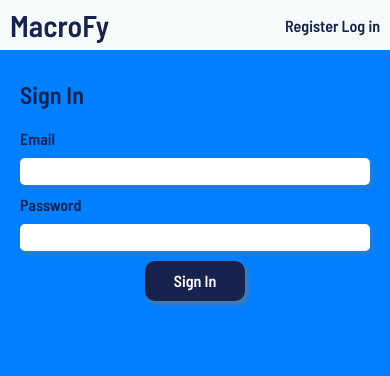
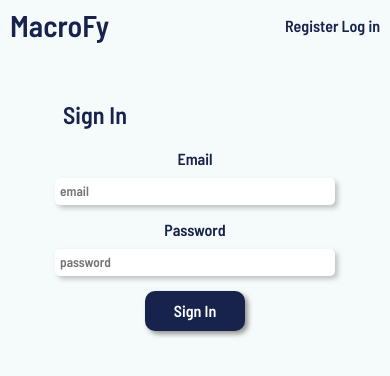
Before and after one commit to T0ASTMalone/macros-tracker-capstone-react, a React (Create React App) app: page /sign-in in a window 390 px wide. Shown: the top 376 px of the page. Built offline with nearby package versions, Linux system fonts and the light colour scheme; no server answers.

Commit message:
added styles/media queries to login/register forms

```diff
--- a/src/Components/App/App.css
+++ b/src/Components/App/App.css
@@ -1,14 +1,15 @@
 .App_main {
-  margin-top: 40px;
-  min-height: calc(100vh - 40px);
+  margin-top: 50px;
 }
 
 .app-header {
-  background: white;
+  background-color: #f5fafa;
   position: fixed;
   top: 0;
   z-index: 100;
   width: 100%;
+  display: flex;
+  justify-content: center;
 }
 
 input,
@@ -20,5 +21,8 @@
   border-radius: 5px;
 }
 
-@media only screen and (max-width: 600px) {
+@media only screen and (min-height: 900px) {
+  .App_main {
+    min-height: calc(100vh - 50px);
+  }
 }
--- a/src/Components/Header/Header.css
+++ b/src/Components/Header/Header.css
@@ -1,11 +1,12 @@
 .header {
+  max-width: 1420px;
   display: flex;
+  align-items: center;
   justify-content: space-between;
-  align-items: center;
   padding: 0 10px;
   height: 50px;
+  flex-grow: 1;
   z-index: 99;
-  background-color: #f5fafa;
 }
 
 .header-title {
@@ -21,6 +22,6 @@
 
 @media only screen and (min-width: 1440px) {
   .header {
-    padding: 0 100px;
+    padding: 0;
   }
 }
--- a/src/Components/SignInForm/SignIn.css
+++ b/src/Components/SignInForm/SignIn.css
@@ -6,6 +6,7 @@
 .sign-in {
   display: flex;
   flex-direction: column;
+  align-items: center;
 }
 
 .button {
@@ -19,3 +20,8 @@
 .red {
   color: red;
 }
+
+.sign-in-input {
+  width: 80%;
+  margin-bottom: 15px;
+}
--- a/src/Components/SignInForm/SignIn.js
+++ b/src/Components/SignInForm/SignIn.js
@@ -93,7 +93,8 @@
           <input
             id="user"
             type="email"
-            className="input email"
+            className="sign-in-input login"
+            placeHolder="email"
             onChange={e => this.handleUpdateEmail(e.target.value)}
             //required
           />
@@ -104,7 +105,8 @@
           <label htmlFor="password">Password</label>
           <input
             type="password"
-            className="input password"
+            className="sign-in-input login"
+            placeHolder="password"
             onChange={e => this.handleUpdatePassword(e.target.value)}
             //required
             id="password"
@@ -112,6 +114,7 @@
           <SignInError
             hasError={this.validatePassword()}
             touched={this.state.password.touched}
+            className="login-error"
           />
           <button className="button">Sign In</button>
         </form>
--- a/src/index.css
+++ b/src/index.css
@@ -10,7 +10,7 @@
 body {
   margin: 0;
   color: #17224d;
-  background-color: #007fff;
+  background-color: #f5fafa;
   font-size: 16px;
   font-family: -apple-system, BlinkMacSystemFont, 'Segoe UI', 'Roboto', 'Oxygen',
     'Ubuntu', 'Cantarell', 'Fira Sans', 'Droid Sans', 'Helvetica Neue',
--- a/src/routes/Register/Register.css
+++ b/src/routes/Register/Register.css
@@ -1,21 +1,43 @@
 #register-container {
+  background-color: #007fff;
+  padding: 10px;
   display: flex;
   justify-content: center;
-  background-color: #007fff;
-  padding: 10px;
+}
+
+.background {
+  max-width: 1420px;
+  min-width: 300px;
+  display: flex;
+  justify-content: center;
+  flex-grow: 1;
 }
 
 label {
   margin-bottom: 10px;
 }
 
+#activity-lvl-label {
+  margin-bottom: 0;
+}
+
+.form-name {
+}
+
 .err {
   color: red;
+  width: max-content;
 }
 
 .login,
+.login-error,
+.form-name {
+  min-width: 280px;
+  width: 80%;
+}
+
 .login-error {
-  min-width: 280px;
+  margin-bottom: 15px;
 }
 
 .register-user {
@@ -46,7 +68,6 @@
   display: flex;
   align-items: center;
   justify-content: space-between;
-  margin-right: 0;
 }
 
 .info {
@@ -55,6 +76,7 @@
 
 .goals {
   width: 130px;
+  margin-bottom: 10px;
 }
 
 .button {
@@ -63,16 +85,16 @@
 
 .unit {
   border: 1px solid rgb(179, 178, 178);
+  background-color: #17224d;
+}
+
+.active {
+  border: 1px solid #007fff;
   background-color: #007fff;
 }
 
-.active {
-  border: 1px solid #17224d;
-  background-color: #17224d;
-}
-
 .button-container {
-  margin: 10px;
+  margin: 10px 10px 20px 10px;
 }
 
 .register {
@@ -84,6 +106,8 @@
   display: flex;
   flex-direction: column;
   min-width: 280px;
+  width: 100%;
+  text-align: center;
 }
 
 .slider {
@@ -135,7 +159,7 @@
 }
 
 .error {
-  width: 80%;
+  width: max-content;
 }
 
 #goals-error .error {
@@ -145,25 +169,40 @@
 .goals-error {
   width: 100%;
   justify-content: center;
-  margin-right: 30px;
+  margin-bottom: 15px;
 }
 
 .weight {
   margin-left: 20px;
 }
 
-.inputs {
-  margin-bottom: 20px;
+@media only screen and (min-width: 1200px) {
+  #register-container {
+    height: calc(100vh - 50px);
+  }
+
+  .user-info {
+    width: 80%;
+  }
+
+  .background {
+    justify-content: flex-end;
+    padding-right: 10px;
+  }
+
+  .register-user {
+    padding: 20px;
+  }
 }
 
 @media only screen and (min-width: 1440px) {
-  #register-container {
-    justify-content: flex-end;
-    height: calc(100vh - 40px);
-    padding: 0;
-  }
-
-  .register-user {
-    border-radius: 0;
+  .background {
+    padding-right: 0;
   }
 }
+
+@media only screen and (min-height: 850px) {
+  #register-container {
+    height: calc(100vh - 50px);
+  }
+}
--- a/src/routes/Register/Register.js
+++ b/src/routes/Register/Register.js
@@ -216,11 +216,14 @@
     const unit = this.state.unit.value;
     return (
       <div id="register-container">
+        <div className="background">
           <form
             action="register-user"
             className="register-user"
             onSubmit={this.handleSubmit}
           >
+            <h2 className="form-name">Register</h2>
+
             <label htmlFor="email">Email</label>
             <input
               id="email"
@@ -391,7 +394,7 @@
                   <div className="error">
                     <RegisterError hasError={this.validateHeight()} />
                   </div>
-                <div className="weight">
+                  <div className="error">
                     <RegisterError hasError={this.validateWeight()} />
                   </div>
                 </div>
@@ -419,7 +422,9 @@
               </div>
 
               <div className="slide-container">
-              <label htmlFor="level-of-activity">Level of activity</label>
+                <label id="activity-lvl-label" htmlFor="level-of-activity">
+                  Level of activity
+                </label>
 
                 <input
                   id="level-of-activity"
@@ -468,6 +473,7 @@
             </button>
           </form>
         </div>
+      </div>
     );
   }
 }
--- a/src/routes/SignIn/SignInPage.css
+++ b/src/routes/SignIn/SignInPage.css
@@ -1,3 +1,35 @@
 .sign-in-page {
+  padding: 10px;
+  max-width: 1420px;
+  display: flex;
+  flex-direction: column;
+  justify-content: center;
+  margin: 0 auto;
+}
+
+.sign-in-container {
+  flex-grow: 0.3;
+  background-color: #f5fafa;
+  border-radius: 10px;
   padding: 20px;
+  min-height: 50vh;
+  display: flex;
+  flex-direction: column;
 }
+
+.sign-in-form-name {
+  width: 80%;
+  align-self: center;
+}
+
+@media only screen and (min-width: 1200px) {
+  .sign-in-page {
+    flex-direction: row;
+    justify-content: flex-end;
+    padding-right: 0;
+  }
+
+  .sign-in-container {
+    min-width: 300px;
+  }
+}
--- a/src/routes/SignIn/SignInPage.js
+++ b/src/routes/SignIn/SignInPage.js
@@ -19,8 +19,10 @@
   render() {
     return (
       <div className="sign-in-page">
-        <h2>Sign In</h2>
-        <SignIn onLoginSuccess={this.handleLoginSuccess} />
+        <div className="sign-in-container">
+          <h2 className="sign-in-form-name">Sign In</h2>
+          <SignIn onLoginSuccess={this.handleLoginSuccess} />
+        </div>
       </div>
     );
   }
```
Lines whose indentation alone changed are shown as unchanged.
